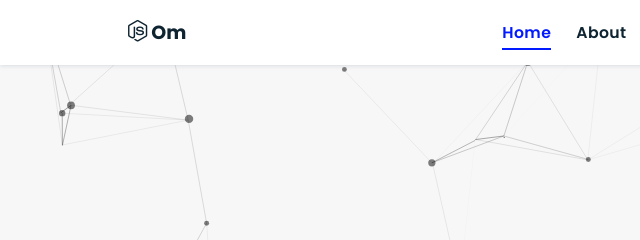
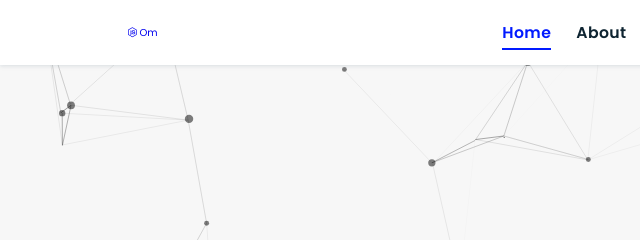
Before and after one commit to SurajGandhi0208/OmPortfolio, a plain HTML site: page index.html in a window 1280 px wide. Shown: the top 240 px of the page, 0-640 px from the left. Drawn offline with nearby package versions, Linux system fonts and the light colour scheme; animation ran at ten frames a second.

Commit message:
Update style.css

```diff
--- a/assets/css/style.css
+++ b/assets/css/style.css
@@ -86,18 +86,8 @@ section {
 .heading span {
   color: rgb(115, 3, 167);
 }
-header .logo {
-  font-size: 1.9rem;
-  font-weight: 800;
-  text-decoration: none;
-  color: #0e2431;
-}
-header .logo i {
-  font-size: 2.2rem;
-}
-header .logo:hover {
-  color: #fc8c05;
-}
+
+
 header .navbar ul {
   list-style: none;
   display: flex;
```
